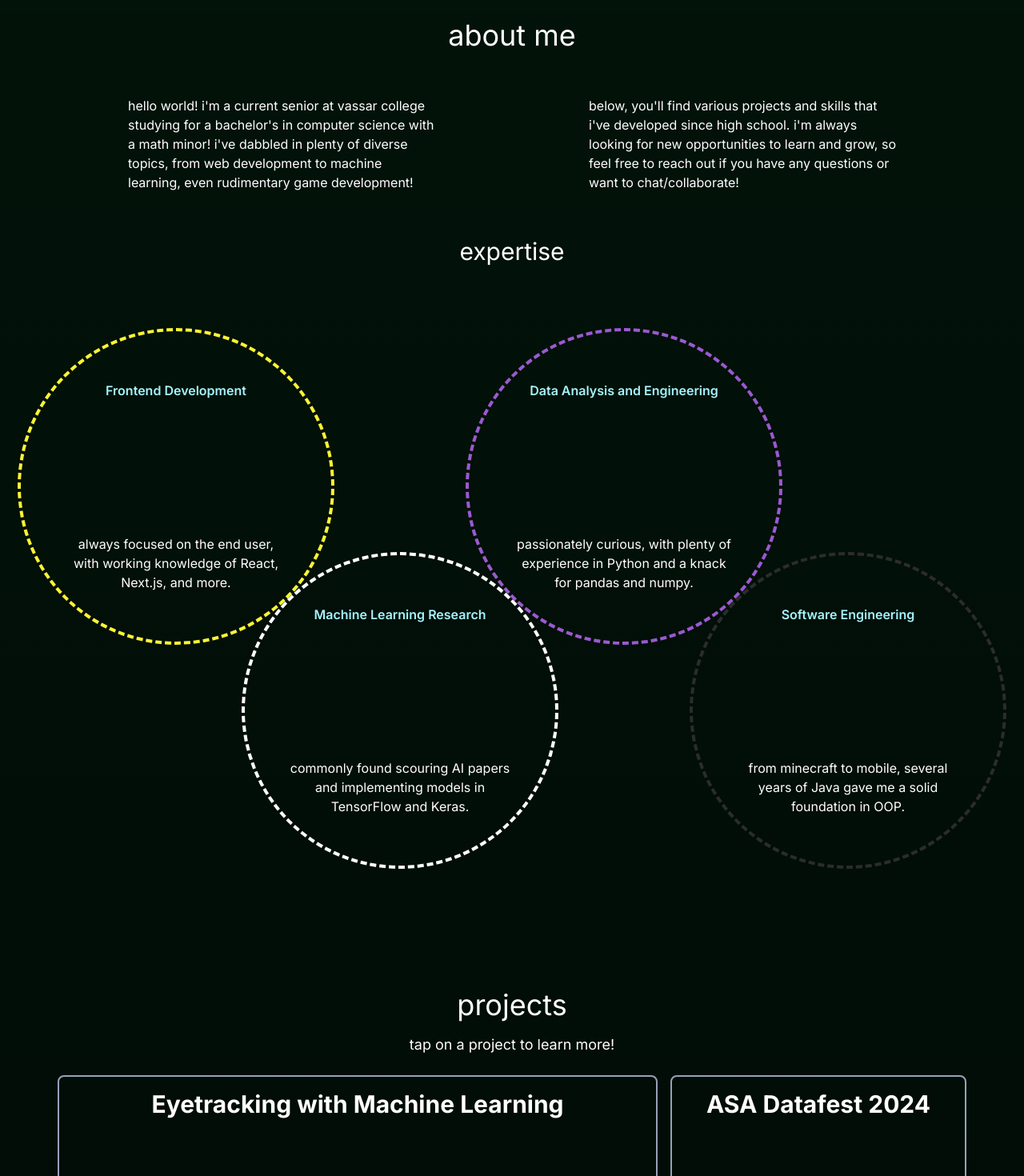
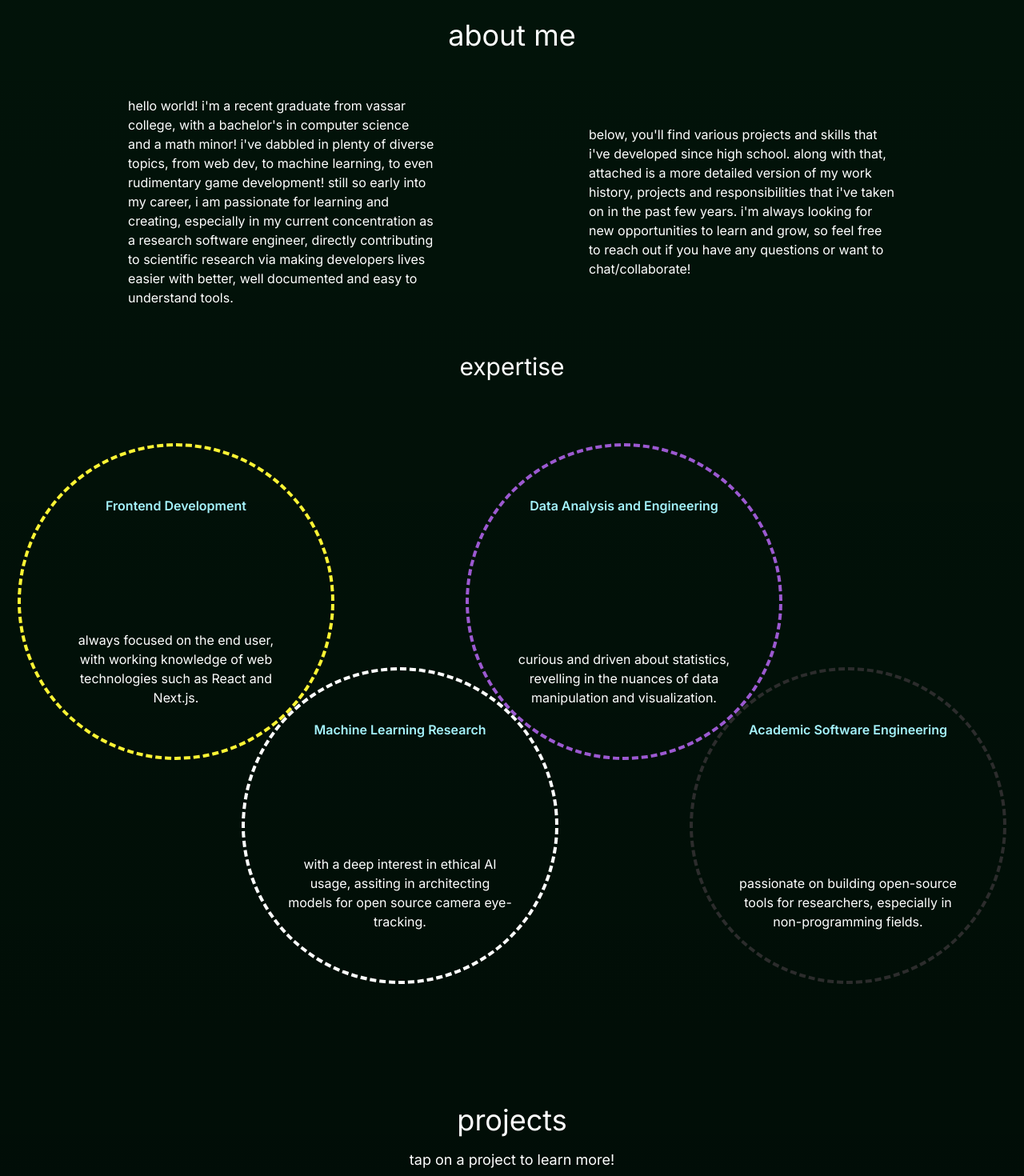
Before and after one commit to jadeddelta/jades-website, a Next.js app: page / in a window 1280 px wide. Shown: the part 820-2290 px from the top of the page at 80% size. Built offline with nearby package versions, Linux system fonts and the light colour scheme.

Commit message:
add new experience through de Leeuw Lab
primarily focused on my new role as a RSE in
the de Leeuw Lab, but also touched up some previous
wording that I felt could be improved and better
represent me as not only a developer, but a
person.

```diff
--- a/src/app/_components/about/AboutList.js
+++ b/src/app/_components/about/AboutList.js
@@ -2,28 +2,28 @@ export const aboutList = [
     {
         id: "one",
         title: "Frontend Development",
-        description: "always focused on the end user, with working knowledge of React, Next.js, and more.",
+        description: "always focused on the end user, with working knowledge of web technologies such as React and Next.js.",
         color: "yellow-circle",
         icon: "/about-icons/something.svg"
     },
     {
         id: "two",
         title: "Machine Learning Research",
-        description: "commonly found scouring AI papers and implementing models in TensorFlow and Keras.",
+        description: "with a deep interest in ethical AI usage, assiting in architecting models for open source camera eye-tracking.",
         color: "white-circle",
         icon: "/about-icons/something.svg"
     },
     {
         id: "three",
         title: "Data Analysis and Engineering",
-        description: "passionately curious, with plenty of experience in Python and a knack for pandas and numpy.",
+        description: "curious and driven about statistics, revelling in the nuances of data manipulation and visualization.",
         color: "purple-circle",
         icon: "/about-icons/something.svg"
     },
     {
         id: "four",
-        title: "Software Engineering",
-        description: "from minecraft to mobile, several years of Java gave me a solid foundation in OOP.",
+        title: "Academic Software Engineering",
+        description: "passionate on building open-source tools for researchers, especially in non-programming fields.",
         color: "black-circle",
         icon: "/about-icons/something.svg"
     }
--- a/src/app/_components/work/Timeline.js
+++ b/src/app/_components/work/Timeline.js
@@ -18,7 +18,7 @@ export default function Timeline() {
     return (
         <>
             <div className="flex w-[90vw] items-start flex-col">
-                {workInfo.map((work, index) => {
+                {workInfo.reverse().map((work, index) => {
                     // TODO: do something fun with the active
                     return (
                         <div key={index} className="flex pb-8 gap-4">
--- a/src/app/_components/work/TimelineList.js
+++ b/src/app/_components/work/TimelineList.js
@@ -1,24 +1,69 @@
 export const TimelineList = [
 {
-    name: "ML Research Assistant",
-    company: "Vassar College",
-    startDate: "May 2022",
-    endDate: "July 2022",
+    name: "Research Software Engineer",
+    company: "de Leeuw Lab @ Vassar College",
+    startDate: "July 2025",
+    endDate: "Present",
     description: `
-        I participated in Vassar College's URSI (Undergraduate Research Summer Institute)
-        where I worked on a project to use Machine Learning to predict the outcome of where a user
-        is looking on a screen given webcam data. In this project, I...
+        Immediately after graduation, I began working full-time underneath the same POSE grant as
+        a full-time Research Software Engineer, greatly expanding my responsibilities and scope of work.
+        In this role, I..
     `,
     points: [
-        `devised a research and development plan with my team, which brought forward my first experiences with
-        collaborative programming, <b>Git</b> version control, and <b>GitHub's</b> hosting platform.`,
-        `developed in <b>Python</b>, using packages such as <b>TensorFlow</b> for the ML model,
-        and <b>OpenCV</b> for webcam data; along with using <b>JavaScript</b> with JsPsych for
-        desgining the experiments that would be disseminated over <b>Prolific</b>.`,
-        `architected a <b>CNN embedding</b> network with <b>LSTM</b> processing, along with our own custom
-        <b>ETL</b> pipelines for processing data with google's <b>MediaPipe</b> for facial landmark demarkation.`,
-        `presented our final model to the URSI symposium with a poster detailing our research and findings
-        creating a model with a mean distance error of <b>18%</b>.`
+        `continue my work as a core maintainer of <b>jsPsych</b>, particularly in a managerial role,
+        as I oversee the work of 4 other part-time students working on the library, but also expanding my
+        own contributions to the codebase and code review processes with our backlog.`,
+        `expand the jsPsych "timelines" functionality, a new paradigm that allows for parameterizable,
+        resuable experiment structures, through extensive review of the student team's work, along with
+        my own contributions.`,
+        `engage in a grant offered by the <b>Center for Open Science</b> to improve interconnectivity between itself
+        and DataPipe, a lightweight service for providing born-open data to <b>Open Science Foundation</b> repositories.`,
+        `architect an <b>OAuth</b> solution to allow for OSF users to log into DataPipe with their existing credentials,
+        supported through the existing <b>Firebase</b> backend, all written in <b>TypeScript</b>. work on this was conducted
+        in lieu with the COS team themselves, allowing me to gain experience on working with their Python backend "GravyValet".`,
+        `present posters at various conferences such as <b>Society for Computation in Psychology (SCiP)</b> and
+        <b>US Research Software Engineer Association (US-RSE)</b>, detailing the work done on jsPsych timelines and our
+        findings for open source and open science community building.`
+    ]
+},
+{
+    name: "Assistant Research Software Engineer",
+    company: "Vassar College",
+    startDate: "September 2024",
+    endDate: "May 2025",
+    description: `
+        After my work in the cognitive science department, I was selected to work under a POSE
+        (Pathways to Enable Open-Source Ecosystems) grant, where I focused my efforts primarily on
+        jsPsych. In this role, I...
+    `,
+    points: [
+        `maintained and developed <b>jsPsych</b> as the most recently promoted core maintainer,
+        engaging in <b>code review</b>, merging pull requests, and spearheading the work on
+        new features.`,
+        `implemented said features into new plugins and core functionality of the library, such as
+        developing a plugin to determine if a user is wearing headphones or not for an experiment.`,
+        `collaborated with the jsPsych community, expanding community outreach and engagement
+        within the repository and on the documentation, emphasizing a contributor-user experience.`
+    ]
+},
+{
+    name: "CogSci Programmer",
+    company: "Vassar College",
+    startDate: "October 2023",
+    endDate: "June 2024",
+    description: `
+        Employed under Vassar's Cognitive Science department, I advanced forward a diverse array
+        of projects, underneath the same professor that I was with during URSI. While working, I...
+    `,
+    points: [
+        `refocused efforts on eyetracking <b>machine learning</b> research, redocumented <b>data processing</b>
+        pipelines and standardized processing of 5000+ video clips using <b>OpenCV</b> and <b>MediaPipe</b>.`,
+        `explored new research literature, implementing novel solutions in <b>computer vision</b> such as
+        <b>visual transformers</b> and novel loss functions in <b>Tensorflow</b> and <b>Keras</b>.`,
+        `assisted in maintaining jsPsych, writing <b>TypeScript</b> production code, implemented features for
+        plugins that are <b>unit tested</b>, based on <b>GitHub</b> issues and discussions.`,
+        `spearheaded a modernization of Vassar College's turing machine simulator, updating a 7-year-old
+        website to <b>Next.js</b> with modern <b>React</b> and <b>Redux</b> practices.`
     ]
 },
 {
@@ -43,45 +88,25 @@ export const TimelineList = [
     ]
 },
 {
-    name: "CogSci Programmer",
+    name: "ML Research Assistant",
     company: "Vassar College",
-    startDate: "October 2023",
-    endDate: "June 2024",
+    startDate: "May 2022",
+    endDate: "July 2022",
     description: `
-        Employed under Vassar's Cognitive Science department, I advanced forward a diverse array
-        of projects, underneath the same professor that I was with during URSI. While working, I...
+        I participated in Vassar College's URSI (Undergraduate Research Summer Institute)
+        where I worked on a project to use Machine Learning to predict the outcome of where a user
+        is looking on a screen given webcam data. In this project, I...
     `,
     points: [
-        `refocused efforts on eyetracking <b>machine learning</b> research, redocumented <b>data processing</b>
-        pipelines and standardized processing of 5000+ video clips using <b>OpenCV</b> and <b>MediaPipe</b>.`,
-        `explored new research literature, implementing novel solutions in <b>computer vision</b> such as
-        <b>visual transformers</b> and novel loss functions in <b>Tensorflow</b> and <b>Keras</b>.`,
-        `assisted in maintaining jsPsych, writing <b>TypeScript</b> production code, implemented features for
-        plugins that are <b>unit tested</b>, based on <b>GitHub</b> issues and discussions.`,
-        `spearhead a modernization of Vassar College's turing machine simulator, updating a 7-year-old
-        website to <b>Next.js</b> with modern <b>React</b> and <b>Redux</b> practices.`
+        `devised a research and development plan with my team, which brought forward my first experiences with
+        collaborative programming, <b>Git</b> version control, and <b>GitHub's</b> hosting platform.`,
+        `developed in <b>Python</b>, using packages such as <b>TensorFlow</b> for the ML model,
+        and <b>OpenCV</b> for webcam data; along with using <b>JavaScript</b> with JsPsych for
+        desgining the experiments that would be disseminated over <b>Prolific</b>.`,
+        `architected a <b>CNN embedding</b> network with <b>LSTM</b> processing, along with our own custom
+        <b>ETL</b> pipelines for processing data with google's <b>MediaPipe</b> for facial landmark demarkation.`,
+        `presented our final model to the URSI symposium with a poster detailing our research and findings
+        creating a model with a mean distance error of <b>18%</b>.`
     ]
 },
-{
-    name: "Assistant Research Software Engineer",
-    company: "Vassar College",
-    startDate: "September 2024",
-    endDate: "Present",
-    description: `
-        After my work in the cognitive science department, I was selected to work under a POSE
-        (Pathways to Enable Open-Source Ecosystems) grant, focusing my efforts primarily on
-        <b>jsPsych</b>, where I currently...
-    `,
-    points: [
-        `maintain and develop <b>jsPsych</b> as the most recently promoted core maintainer,
-        engaging in <b>code review</b>, merging pull requests, and spearheading the work on
-        new features.`,
-        `implement said features into new plugins and core functionality of the library, such as
-        developing a plugin to determine if a user is wearing headphones or not for an experiment.`,
-        `collaborate with the jsPsych community, expanding community outreach and engagement
-        within the repository and on the documentation, emphasizing a contributor-user experience.`,
-        `revamp the jsPsych documentation, written in <b>MkDocs</b>, creating new tutorials
-        and updating both old plugins and tutorials to the newest versioning of jsPsych.`
-    ]
-}
 ];
--- a/src/app/_sections/About.js
+++ b/src/app/_sections/About.js
@@ -23,13 +23,16 @@ export default function About() {
             <h2>about me</h2>
             <div className="flex flex-row items-center justify-between w-full px-[20vh] py-[5vh]">
                 <div className="w-[30vw]">
-                    hello world! i&apos;m a current senior at vassar college studying for a bachelor&apos;s in computer science
-                    with a math minor! i&apos;ve dabbled in plenty of diverse topics, from web
-                    development to machine learning, even rudimentary game development!
+                    hello world! i&apos;m a recent graduate from vassar college, with a bachelor&apos;s in computer science
+                    and a math minor! i&apos;ve dabbled in plenty of diverse topics, from web dev, to machine learning, to
+                    even rudimentary game development! still so early into my career, i am passionate for learning and creating,
+                    especially in my current concentration as a research software engineer, directly contributing to scientific
+                    research via making developers lives easier with better, well documented and easy to understand tools.
                 </div>
                 <div className="w-[30vw]">
-                    below, you&apos;ll find various projects and skills that i&apos;ve developed since high school.
-                    i&apos;m always looking for new opportunities to learn and grow, so feel free to
+                    below, you&apos;ll find various projects and skills that i&apos;ve developed since high school. along with
+                    that, attached is a more detailed version of my work history, projects and responsibilities that i&apos;ve taken
+                    on in the past few years. i&apos;m always looking for new opportunities to learn and grow, so feel free to
                     reach out if you have any questions or want to chat/collaborate!
                 </div>
             </div>
```
Also changed, not shown: src/app/_components/projects/ProjectList.js (+9 -7 lines).
